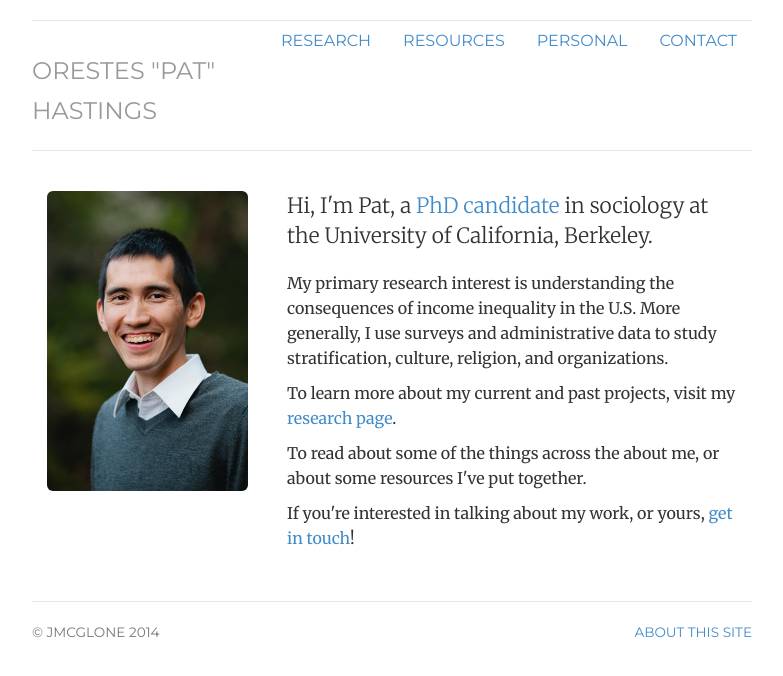
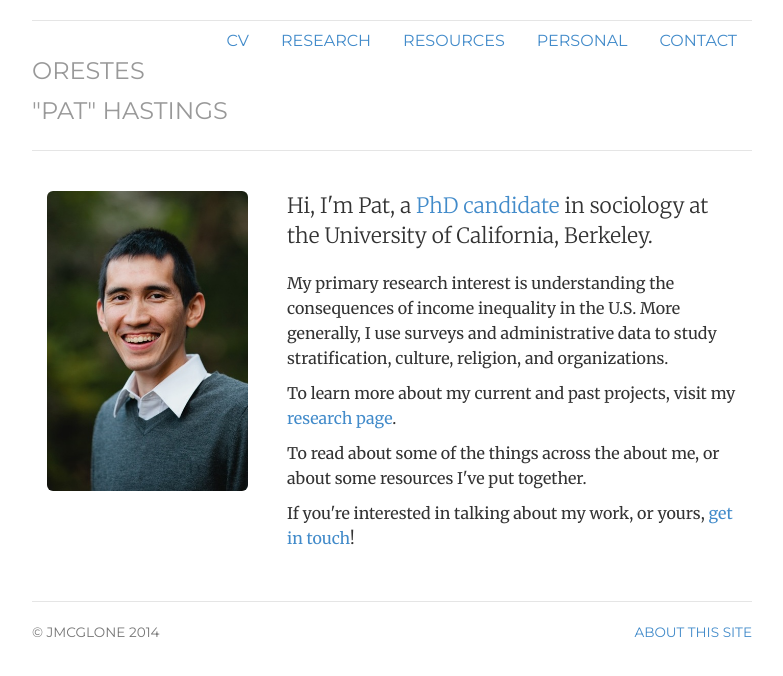
Before and after one commit to ophastings/ophastings.github.io, a Jekyll site: the page built from index.html, in a window 1280 px wide. Shown: the top 676 px of the page, without its empty margins (248-1031 px from the left). Built offline with Jekyll 4.4.1, drawn with Linux system fonts in a browser that asks for light colours.

Commit message:
Update header.html

```diff
--- a/_includes/header.html
+++ b/_includes/header.html
@@ -1,6 +1,6 @@
 <div class="header">
 	<ul class="nav nav-pills pull-right">
-		<!-- <li class="{{ page.cv }}"><a href="/HastingsCV.pdf" title="CV">CV</a></li> -->
+		<li class="{{ page.cv }}"><a href="/HastingsCV.pdf" title="CV">CV</a></li>
 		<li class="{{ page.research }}"><a href="/research" title="Research2">Research</a></li>
 		<li class="{{ page.resources }}"><a href="/resources" title="Resources">Resources</a></li>
 		<li class="{{ page.personal }}"><a href="/personal" title="Personal">Personal</a></li>
```
